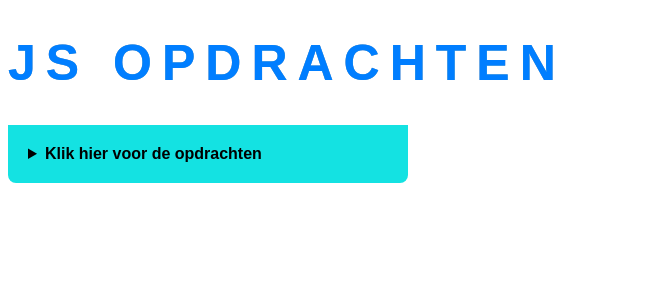
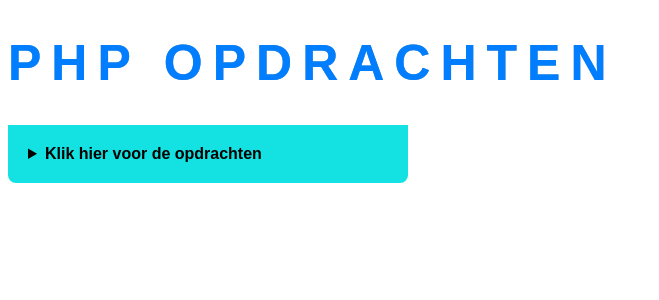
Before and after one commit to brightbawuah/PHP, a PHP site: page / in a window 1280 px wide. Shown: the top 300 px of the page, without its empty margins (0-659 px from the left). Run offline with PHP 8.4, Linux system fonts and the light colour scheme.

Commit message:
kleine aanpassingen

```diff
--- a/h03/opdracht5.php
+++ b/h03/opdracht5.php
@@ -2,7 +2,7 @@
 $leeftijd = 9;
 $bedrag = 10;
 
-//Mensen boven de 65 en 12 en onder 50% korting geven
+//Mensen boven de 65 of 12 en onder 50% korting geven
 if ($leeftijd > 65 || $leeftijd <= 12){
     $bedrag = $bedrag * 0.5;
 }
--- a/h04/opdracht2.php
+++ b/h04/opdracht2.php
@@ -25,7 +25,5 @@ function delen($a){
 }
 
 ?>
-<a href="Opdrachten.php">Opdrachten Pagina</a><br>
-<a href="">Home</a>
 </body>
 </html>
--- a/h04/opdracht3.php
+++ b/h04/opdracht3.php
@@ -16,7 +16,5 @@ function keerom($a){
 echo keerom("Dit was best moeilijk")."<br>"
 
 ?>
-<a href="">Opdrachten Pagina</a><br>
-<a href="">Home</a>
 </body>
 </html>
--- a/h07/admin.php
+++ b/h07/admin.php
@@ -6,5 +6,5 @@ if(isset($_SESSION["gebruiker"]) && $_SESSION["gebruiker"]["rol"] == "administra
     echo "<p><a href=\"login.html\">uitloggen</a></p>";
 } else {
     echo "<h1>U heeft niet voldoende rechten voor deze pagina.</h1>";
-    echo "<p><a href=\"Login.html\">terug naar de login pagina</a></p>";
+    echo "<p><a href=\"login.html\">terug naar de login pagina</a></p>";
 }
--- a/h07/login.html
+++ b/h07/login.html
@@ -17,7 +17,6 @@
     </div>
     <input type="submit" name="knop" value="Inloggen"><br>
 </form>
-<a href="http://localhost/new/index.php">Return Home</a><br>
 
 </body>
 </html>
--- a/h07/login.php
+++ b/h07/login.php
@@ -19,9 +19,9 @@ if (isset($_POST['knop'])
     $message = "<h2>Welkom " . $_SESSION["gebruiker"]["naam"]." op de website met de rol "
         .$_SESSION["gebruiker"]["rol"]."</h2>";
     echo $message;
-    echo "<p></p><a href=\"Admin.php\">Beveiligde pagina</a></p>";
-    echo "<p><a href=\"Login.html\">uitloggen</a></p>";
+    echo "<p></p><a href=\"admin.php\">Beveiligde pagina</a></p>";
+    echo "<p><a href=\"login.html\">uitloggen</a></p>";
 } else {
     echo "<h1>Email en/of wachtwoord klopt niet !</h1>";
-    echo "<h3><a href='Login.html'>Inloggen</a></h3>";
+    echo "<h3><a href='login.html'>Inloggen</a></h3>";
 }
--- a/index.css
+++ b/index.css
@@ -6,7 +6,7 @@
     letter-spacing: 10px;
 }
 .glitch-effect::before, .glitch-effect::after {
-    content: 'JS Opdrachten';
+    content: 'PHP Opdrachten';
     width: 100%;
     height: 100%;
     position: absolute;
--- a/index.html
+++ b/index.html
@@ -2,11 +2,11 @@
 <html lang="en">
 <head>
     <meta charset="UTF-8">
-    <title>JS Opdrachten</title>
+    <title>PHP Opdrachten</title>
     <link rel="stylesheet" type="text/css" href="index.css">
 </head>
 <body>
-<h1 class="glitch-effect">JS Opdrachten</h1>
+<h1 class="glitch-effect">PHP Opdrachten</h1>
 <details>
     <summary>Klik hier voor de opdrachten</summary>
     <a href="h02/h2opdracht1.php">h2 opdracht 1</a><br>
@@ -31,7 +31,5 @@
     <a href="h06/sqlconnectie.php">h6 sqlconnectie</a><br>
     <a href="h07/login.html">h7 login</a><br>
     <a href="h07/admin.php">h7 beasties</a><br>
-
-
 </details>
 </body>
```
Also changed, not shown: h04/opdracht1.php (+4 -6 lines).
